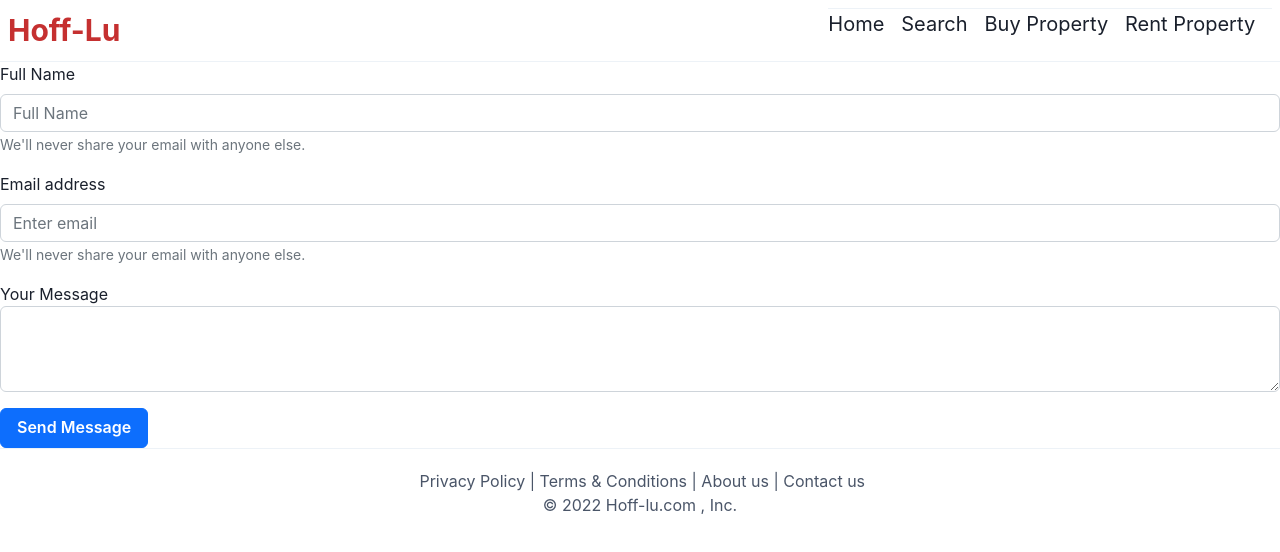
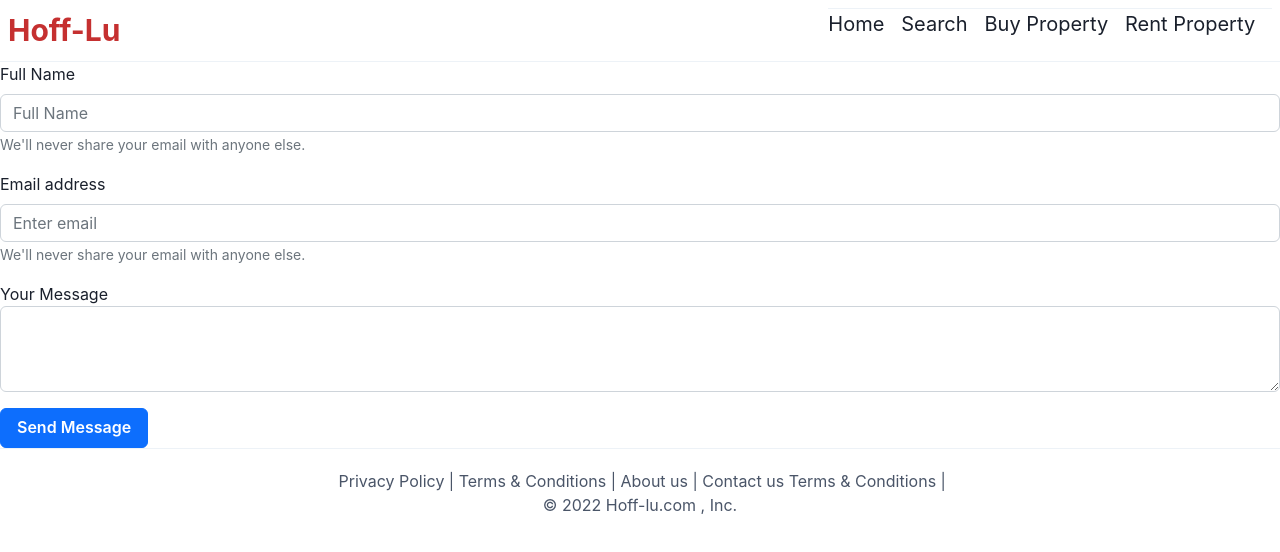
Before and after one commit to Noroze/realestate, a Next.js app: page /Contact in a window 1280 px wide. Shown: the top 552 px of the page. Built offline with nearby package versions, Linux system fonts and the light colour scheme; a small style sheet from the web is missing.

Commit message:
Update Footer.jsx

```diff
--- a/components/Footer.jsx
+++ b/components/Footer.jsx
@@ -11,6 +11,7 @@ export const Footer = () => (
       <a href="https://www.termsandconditionsgenerator.com/live.php?token=GK9QmwJCh97QKmZe42NK1lYCn8iRDscz">&nbsp;Terms & Conditions |</a>
       <Link href='/About'>&nbsp;About us |</Link>
       <Link href='/Contact'>&nbsp;Contact us</Link>
+  <Link href='/Terms'>&nbsp;Terms & Conditions |</Link>
     </div>
 
     © 2022 Hoff-lu.com
```
